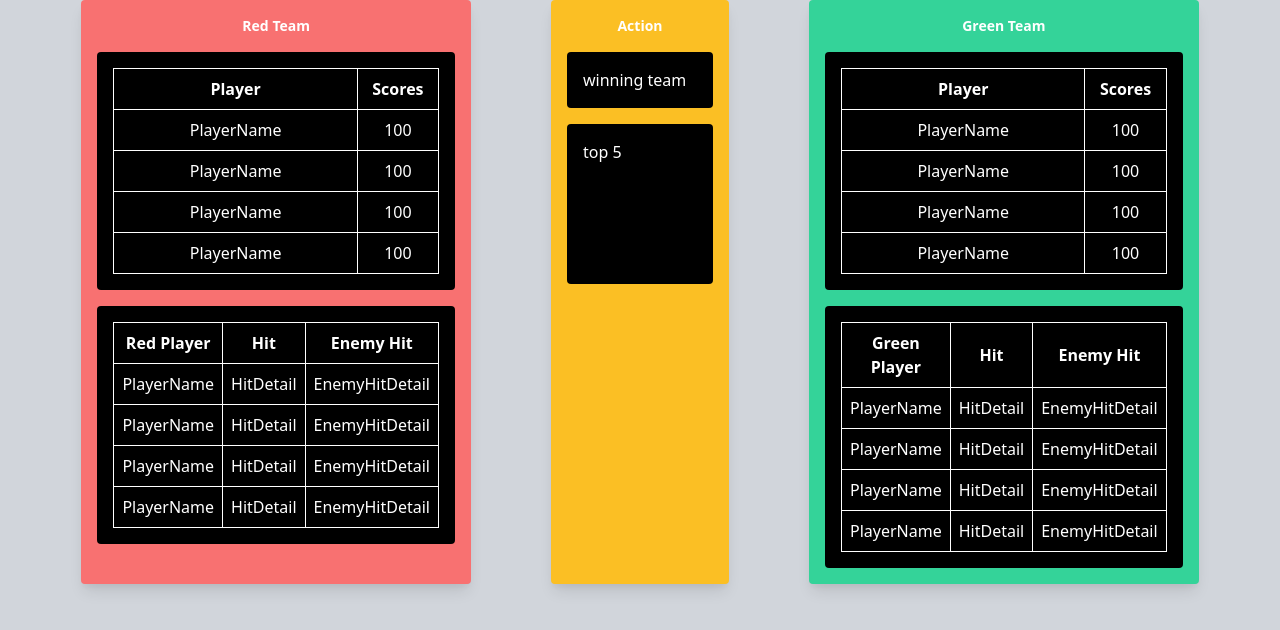
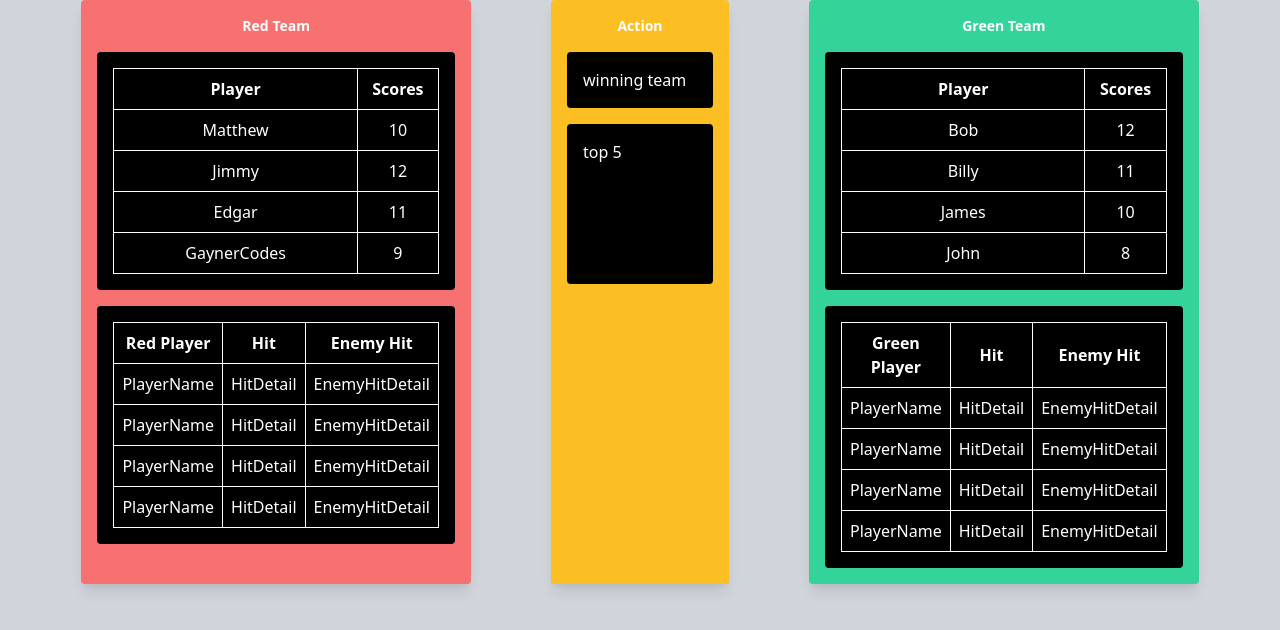
Before and after one commit to GanerCodes/LaserProject, a plain HTML site: page LaserProject/static/game.html in a window 1280 px wide. Drawn offline with nearby package versions, Linux system fonts and the light colour scheme.

Commit message:
Add files via upload

```diff
--- a/LaserProject/static/game.html
+++ b/LaserProject/static/game.html
@@ -9,6 +9,8 @@
       rel="stylesheet"
       href="https://cdn.jsdelivr.net/npm/tailwindcss@2.2.16/dist/tailwind.min.css"
     />
+    <script src="game.js"></script>
+    <body onload="onPageStartTest()">
   </head>
   <body class="bg-gray-300 flex justify-center h-screen">
     <div class="text-center">
@@ -21,27 +23,27 @@
               <table class="w-full max-w-full">
                 <thead>
                   <tr>
-                    <th class="border border-white p-2">Player</th>
-                    <th class="border border-white p-2 w-1/4">Scores</th>
+                    <th id="hi" class="border border-white p-2">Player</th>
+                    <th id="bye" class="border border-white p-2 w-1/4">Scores</th>
                   </tr>
                 </thead>
-                <tbody>
-                  <tr>
-                    <td class="border border-white p-2">PlayerName</td>
-                    <td class="border border-white p-2 w-1/4">100</td>
+                <tbody id = "redBody">
+                  <!-- tr>
+                    <td id="redPlayers0" class="border border-white p-2">PlayerName</td>
+                    <td id="redScores0" class="border border-white p-2 w-1/4">100</td>
                   </tr>
                   <tr>
-                    <td class="border border-white p-2">PlayerName</td>
-                    <td class="border border-white p-2 w-1/4">100</td>
+                    <td id="redPlayers1" class="border border-white p-2">PlayerName</td>
+                    <td id="redScores1" class="border border-white p-2 w-1/4">100</td>
                   </tr>
                   <tr>
-                    <td class="border border-white p-2">PlayerName</td>
-                    <td class="border border-white p-2 w-1/4">100</td>
+                    <td id="redPlayers2" class="border border-white p-2">PlayerName</td>
+                    <td id="redScores2"class="border border-white p-2 w-1/4">100</td>
                   </tr>
                   <tr>
-                    <td class="border border-white p-2">PlayerName</td>
-                    <td class="border border-white p-2 w-1/4">100</td>
-                  </tr>
+                    <td id="redPlayers3" class="border border-white p-2">PlayerName</td>
+                    <td id="redScores3" class="border border-white p-2 w-1/4">100</td>
+                  </tr -->
                   <!-- ... Add more rows as needed ... -->
                 </tbody>
               </table>
@@ -112,8 +114,8 @@
                     <th class="border border-white p-2 w-1/4">Scores</th>
                   </tr>
                 </thead>
-                <tbody>
-                  <tr>
+                <tbody id = "greenBody">
+                  <!--tr>
                     <td class="border border-white p-2">PlayerName</td>
                     <td class="border border-white p-2 w-1/4">100</td>
                   </tr>
--- a/LaserProject/static/game.js
+++ b/LaserProject/static/game.js
@@ -3,7 +3,6 @@ var redPlayers= {
     "Jimmy": 12,
     "Edgar": 11,
     "GaynerCodes": 9,
-    "Amber": 10
 };
 
 var redTotal;
@@ -13,10 +12,49 @@ var greenPlayers= {
     "Billy": 11,
     "James": 10,
     "John": 8,
-    "Karl": 13
 };
 
 var greenTotal;
+
+function onPageStartTest() {
+    alert("Hey man!  This is just a debug message to let you know that the script is running!");
+    var i = 0;
+    // Add red players to html
+    for (var name in redPlayers) {
+        const node = document.createElement("tr");
+        const newPlayer = document.createElement("td");
+        newPlayer.innerHTML = name;
+        newPlayer.setAttribute("class", "border border-white p-2")
+        node.appendChild(newPlayer);
+        const newScore = document.createElement("td");
+        newScore.innerHTML = redPlayers[name];
+        newScore.setAttribute("class", "border border-white p-2 w-1/4")
+        node.appendChild(newScore);
+
+        document.getElementById("redBody").appendChild(node);
+
+        i = i + 1;
+    }
+    // Add green players to html
+     for (var name in greenPlayers) {
+        const node = document.createElement("tr");
+        const newPlayer = document.createElement("td");
+        newPlayer.innerHTML = name;
+        newPlayer.setAttribute("class", "border border-white p-2")
+        node.appendChild(newPlayer);
+        const newScore = document.createElement("td");
+        newScore.innerHTML = greenPlayers[name];
+        newScore.setAttribute("class", "border border-white p-2 w-1/4")
+        node.appendChild(newScore);
+
+        document.getElementById("greenBody").appendChild(node);
+
+        i = i + 1;
+    }
+
+    // <td class="border border-white p-2">PlayerName</td>
+    // <td class="border border-white p-2 w-1/4">100</td>
+}
 
 function testRed () {
     redTotal = 0;
```
